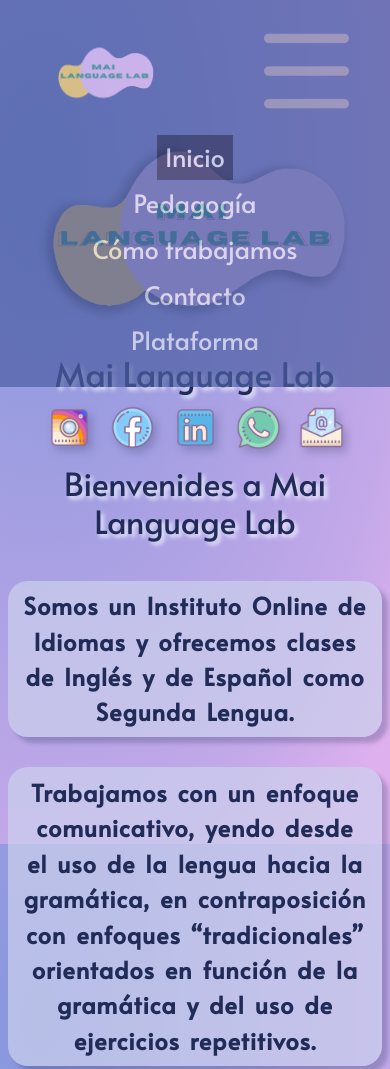
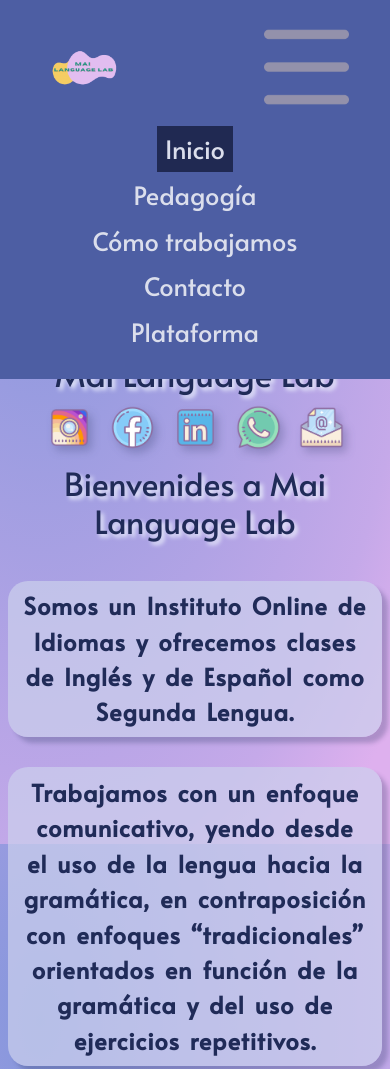
Before and after one commit to maigutter/Web_development_coderhouseProject_MaiLanguageLab, a website: page index.html in a window 390 px wide. Shown: the top 1069 px of the page. Drawn offline with nearby package versions, Linux system fonts and the light colour scheme.

```diff
--- a/SCSS/_navbar.scss
+++ b/SCSS/_navbar.scss
@@ -6,8 +6,8 @@
         flex-direction: row;
         justify-content: space-between;
         background-color: $baseblue;
-        opacity: 70%;
-        position: fixed ;
+        opacity: 100%;
+        position: fixed;
         top: 0;
         width: 100vw;
         text-align: center;
@@ -48,7 +48,7 @@
 
     .nav__logo {
         display:flex;
-        height: 15vh;
+        height: 10vh;
         width: auto;
         margin: 0vh 3vh;}
 
```
Also changed, not shown: CSS/maincss.css.
